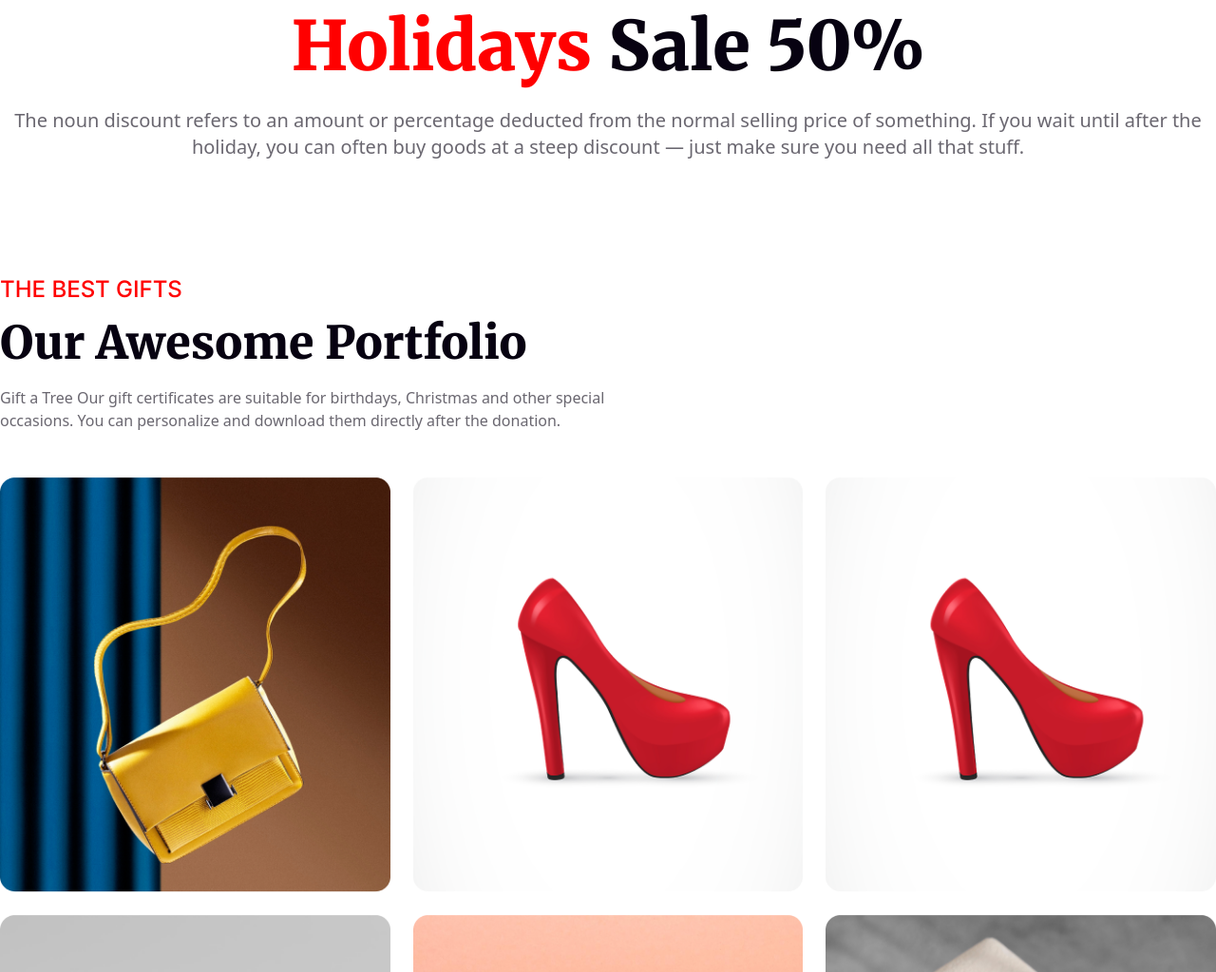
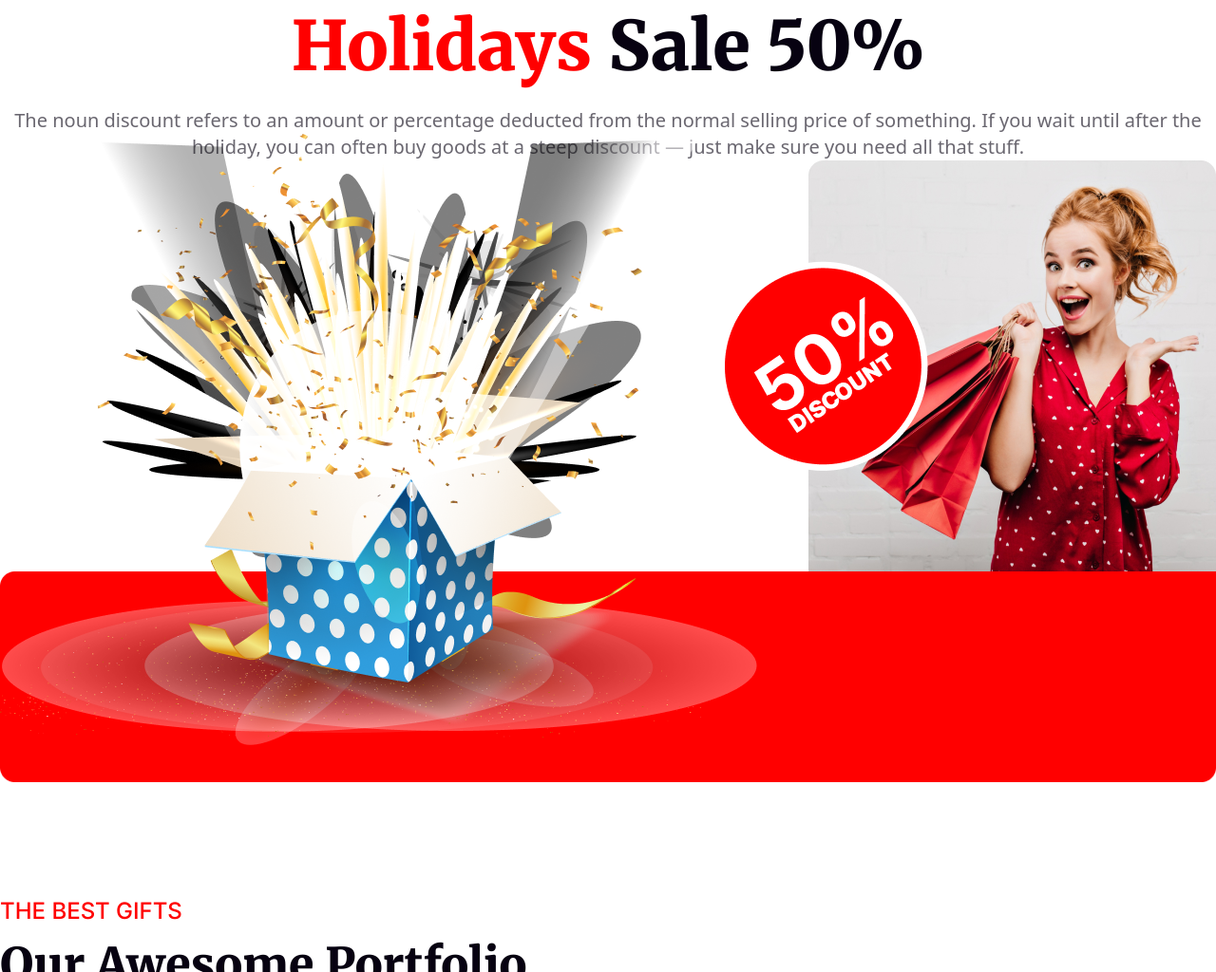
Before and after one commit to tanvirwebpro/tanvirwebpro-happy-new-year-repo, a plain HTML site: page index.html in a window 1280 px wide. Shown: the part 3610-4634 px from the top of the page at 95% size. Drawn offline with nearby package versions, Linux system fonts and the light colour scheme.

Commit message:
last commit added

```diff
--- a/index.html
+++ b/index.html
@@ -89,13 +89,18 @@
         </section>
         <!--gift section-->
         <section>
-            <div class="text-center mt-28">
+            <div class="text-center mt-28 ">
                 <h4 class="inter font-medium mb-4 text-2xl text-[#070211]">WHAT IS FUNCTIONAL</h4>
                 <h1 class="merri font-black mb-7 text-7xl text-[#070211]"><span class="text-[#F00]">Holidays</span> Sale 50%</h1>
-                <p class="font-medium text-xl text-[#07021199]">The noun discount refers to an amount or percentage deducted from the normal selling price of something. If you wait until after the holiday, you can often buy goods at a steep discount — just make sure you need all that stuff.</p>
+                <p class="font-medium  text-xl text-[#07021199]">The noun discount refers to an amount or percentage deducted from the normal selling price of something. If you wait until after the holiday, you can often buy goods at a steep discount — just make sure you need all that stuff.</p>
             </div>
-            <div>
+            <div class="mb-[64]">
+                <div class="relative flex justify-end">
+                    <div class="absolute top-16 right-[260px]"><img src="./resources/Group 44.png" alt=""></div>
+                   <div> <img src="./resources/Rectangle 1.png" alt=""></div>
+                </div>
 
+                <div class="relative  flex justify-start"><img src="./resources/Rectangle 2.png" alt=""><img class="absolute right-[500px] left-[0px] bottom-5" src="./resources/Group 75.png" alt=""></div>
             </div>
         </section>
         <!--product section-->
```
